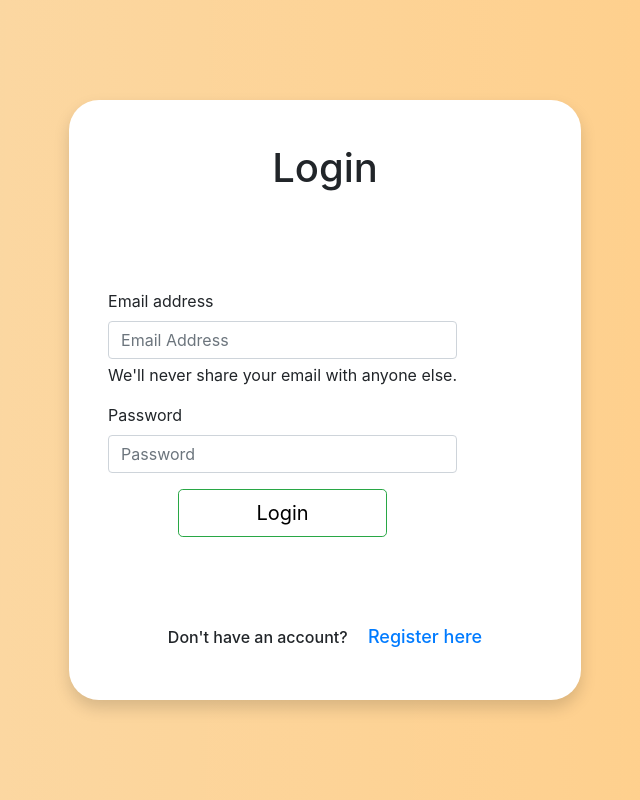
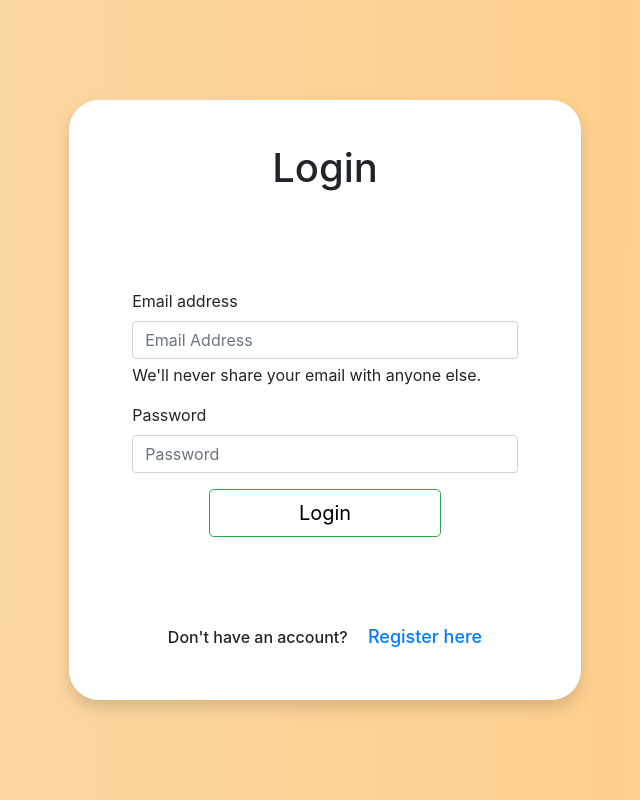
Before and after one commit to hidayahhtaufik/Kelola-Kosan-Client, a React (Create React App) app in the folder client/: page /login in a window 1280 px wide. Shown: the whole page, without its empty margins (315-955 px from the left). Built offline with nearby package versions, Linux system fonts and the light colour scheme.

Commit message:
fix login page

```diff
--- a/client/src/pages/LoginPage.js
+++ b/client/src/pages/LoginPage.js
@@ -31,8 +31,8 @@ function Login() {
         <h1>Login</h1>
       </div>
 
-      <div className="row" style={{ width: "90%" }}>
-        <form onSubmit={(event) => handleSubmit(event)}>
+      <div className="row d-flex justify-content-center" style={{ width: "100%"}}>
+        <form onSubmit={(event) => handleSubmit(event)} style={{ width: "80%"}}>
           <div className="mb-3">
             <label for="exampleInputEmail1" className="form-label">Email address</label>
             <input onChange={(event) => setEmail(event.target.value)} placeholder="Email Address" type="email" className="form-control" id="exampleInputEmail1" aria-describedby="emailHelp"/>
--- a/client/src/pages/components/Sidebar.js
+++ b/client/src/pages/components/Sidebar.js
@@ -94,7 +94,7 @@ const Side = (props, navigation) => {
             </Nav.Link>
           </Nav.Item>
         </div>
-        <div className='navb'>
+        {/* <div className='navb'>
           <Nav.Item
             // className='nav'
             onClick={() => {
@@ -106,7 +106,7 @@ const Side = (props, navigation) => {
               <span>Calendar</span>
             </Nav.Link>
           </Nav.Item>
-        </div>
+        </div> */}
         <div className='navb'>
           <Nav.Item
             // className='nav'
```
